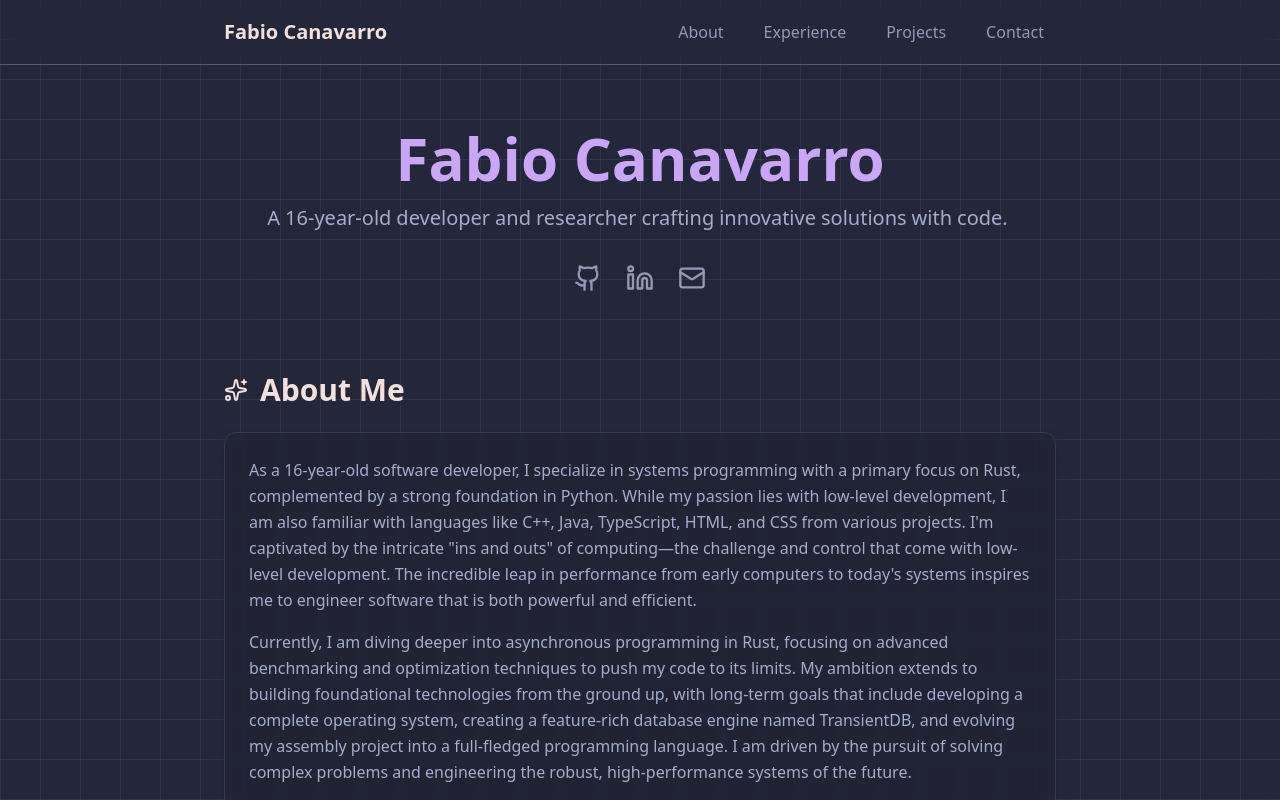
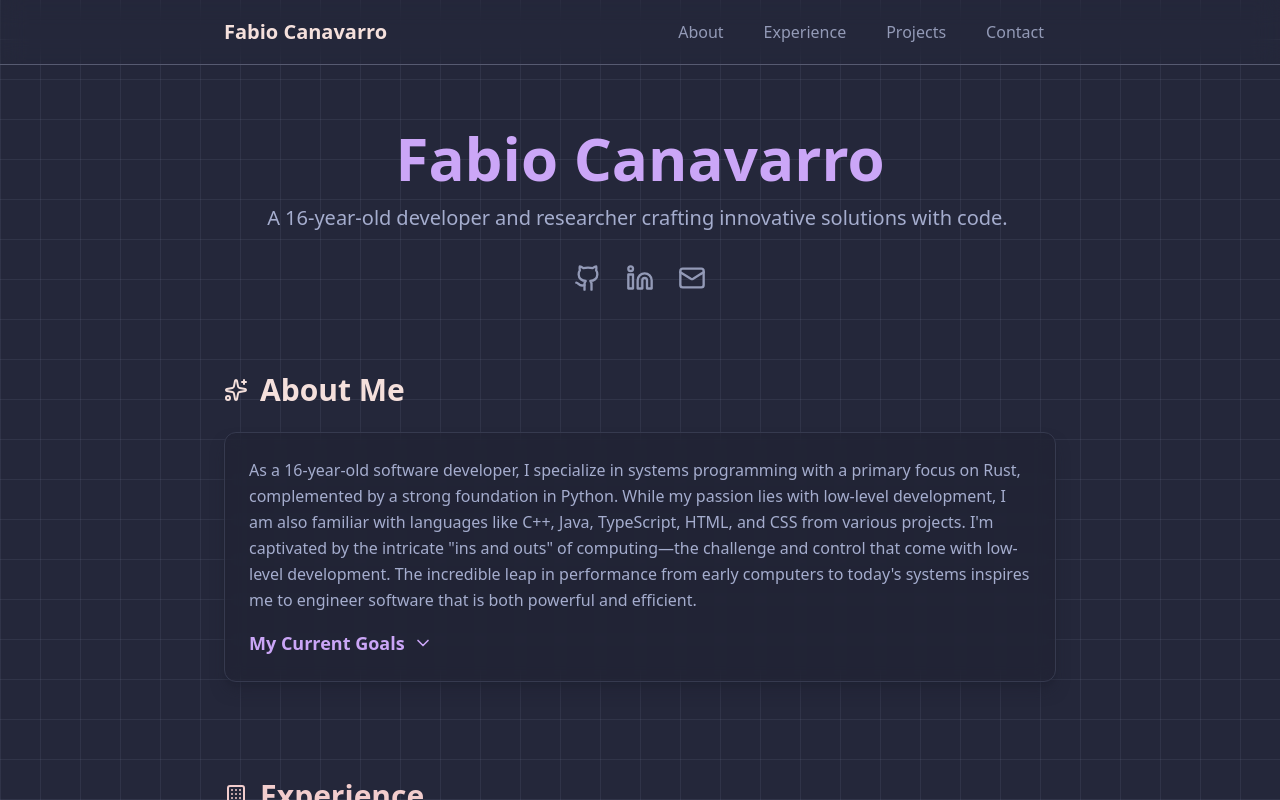
Before and after one commit to FabioCanavarro/portfolio, a Next.js app: page / in a window 1280 px wide. Shown: the top 800 px of the page. Built offline with nearby package versions, Linux system fonts and the light colour scheme.

Commit message:
prototype?

```diff
--- a/src/app/_components/main-body.tsx
+++ b/src/app/_components/main-body.tsx
@@ -15,6 +15,7 @@ import {
 } from "lucide-react";
 import AnimatedText from "./animated-text";
 import Link from "next/link";
+import AboutMe from "./about-me";
 
 const projects = [
   {
@@ -154,46 +155,7 @@ const MainBody = () => {
           </motion.div>
         </section>
 
-        {/* About Section */}
-        <motion.section
-          className="mb-24 relative"
-          initial={{ opacity: 0, y: 20 }}
-          animate={{ opacity: 1, y: 0 }}
-          viewport={{ once: true, amount: 0.5 }}
-          transition={{ duration: 0.7 }}
-        >
-          <div id="about" className="absolute -top-24"></div>
-          <h2 className="text-3xl font-bold mb-6 text-rosewater flex items-center">
-            <Sparkles className="w-6 h-6 mr-3" />
-            About Me
-          </h2>
-          <div className="space-y-4 text-subtext0 leading-relaxed bg-crust/50 p-6 rounded-xl border border-surface0 backdrop-blur-sm shadow-lg shadow-crust/50">
-            <p>
-              As a 16-year-old software developer, I specialize in systems
-              programming with a primary focus on Rust, complemented by a strong
-              foundation in Python. While my passion lies with low-level
-              development, I am also familiar with languages like C++, Java,
-              TypeScript, HTML, and CSS from various projects. I&apos;m
-              captivated by the intricate &quot;ins and outs&quot; of
-              computing—the challenge and control that come with low-level
-              development. The incredible leap in performance from early
-              computers to today&apos;s systems inspires me to engineer software
-              that is both powerful and efficient.
-            </p>
-            <p>
-              Currently, I am diving deeper into asynchronous programming in
-              Rust, focusing on advanced benchmarking and optimization
-              techniques to push my code to its limits. My ambition extends to
-              building foundational technologies from the ground up, with
-              long-term goals that include developing a complete operating
-              system, creating a feature-rich database engine named TransientDB,
-              and evolving my assembly project into a full-fledged programming
-              language. I am driven by the pursuit of solving complex problems
-              and engineering the robust, high-performance systems of the
-              future.
-            </p>
-          </div>
-        </motion.section>
+      <AboutMe />
 
         {/* Experience Section */}
         <motion.section
```
